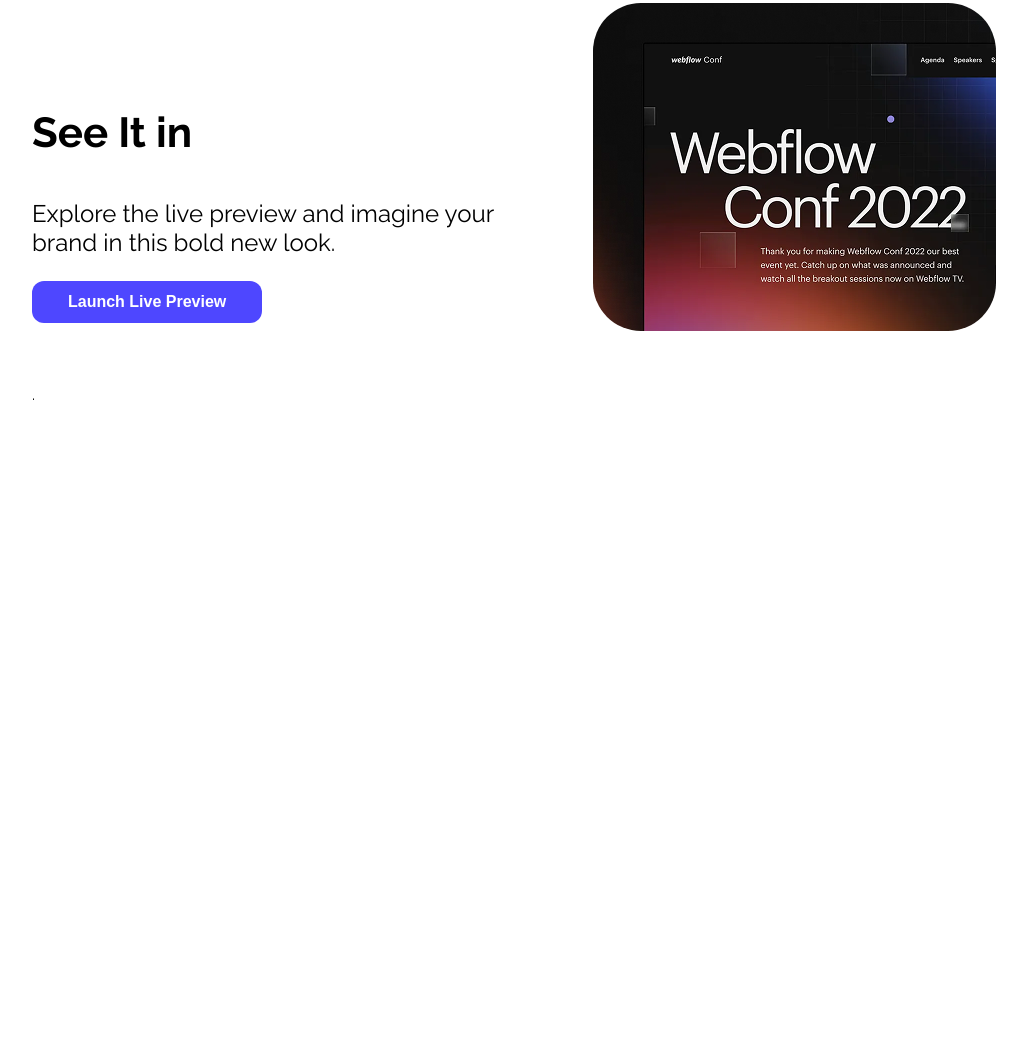
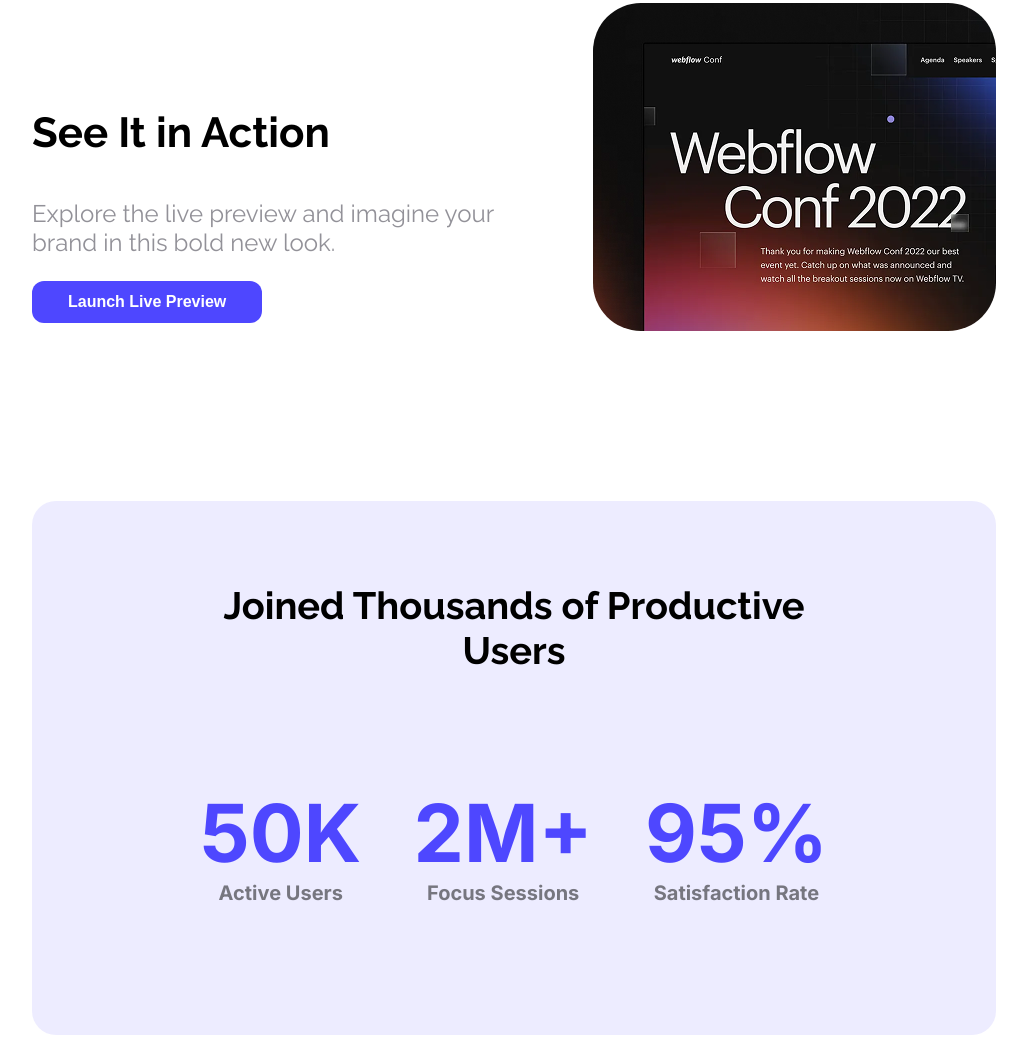
Before and after one commit to TanveerHossain752/B12A01, a plain HTML site: page index.html in a window 1280 px wide. Shown: the part 971-2014 px from the top of the page, without its empty margins (117-1144 px from the left). Before the commit the page ends 1383 px from the top, so only its background shows below. Drawn offline with Linux system fonts and the light colour scheme.

Commit message:
Productive Users Section

```diff
--- a/index.html
+++ b/index.html
@@ -34,10 +34,10 @@
     <main class="scale">
         <div class="action-section margin-top">
             <div class="action-left">
-                <h3 class="title">See It in</h3>
+                <h3 class="title">See It in Action</h3>
                 <p class="subtitle">
-                    Explore the live preview and imagine your <br> brand in this bold new
-                    look.
+                    Explore the live preview and imagine your <br />
+                    brand in this bold new look.
                 </p>
                 <button class="btn-primary">Launch Live Preview</button>
             </div>
@@ -45,7 +45,33 @@
                 <img class="img-container" src="Assets/wc-mini.png" alt="" />
             </div>
         </div>
-        .
+        <div class="Productive-Users-Section margin-top">
+            <div class="centered-container">
+                <div>
+                    <h2 class="centered-title">Joined Thousands of Productive Users</h2>
+                </div>
+                <div class="centered-content inter-normal">
+                    <div class="centered-item">
+                        <h3 class="centered-subtitle">
+                            50K<br />
+                            <p class="centered-text">Active Users</p>
+                        </h3>
+                    </div>
+                    <div class="centered-item">
+                        <h3 class="centered-subtitle">
+                            2M+<br />
+                            <p class="centered-text">Focus Sessions</p>
+                        </h3>
+                    </div>
+                    <div class="centered-item">
+                        <h3 class="centered-subtitle">
+                            95%<br />
+                            <p class="centered-text">Satisfaction Rate</p>
+                        </h3>
+                    </div>
+                </div>
+            </div>
+        </div>
     </main>
     <footer></footer>
 </body>
--- a/styles/assign.css
+++ b/styles/assign.css
@@ -55,6 +55,7 @@ nav ul li a {
 }
 .header-title {
     font-size: 65px;
+    color: rgba(37, 36, 50, 1);
 }
 .scale{
     margin-left: 141px;
@@ -75,7 +76,38 @@ nav ul li a {
 }
 .subtitle{
     font-size: 24px;
+    color: rgba(37, 36, 50, 0.5);
 }
 .img-container{
     border-radius: 48px;
 }
+.Productive-Users-Section{
+    background-color: rgba(78, 71, 255, 0.1);
+    border-radius: 24px;
+}
+.centered-container{
+    text-align: center;
+    padding: 50px 142px;
+    gap: 40px;
+}
+.centered-title{
+    font-size: 38px;
+    font-weight: bold;
+}
+.centered-content{
+    display: flex;
+    justify-content: space-around;
+}
+.centered-item{
+    column-gap: 0px;
+}
+.centered-subtitle{
+    font-size: 80px;
+    color: rgba(78, 71, 255, 1);
+    font-weight: bold;
+}
+.centered-text{
+    font-size: 20px;
+    margin-top: 0px;
+    color: rgba(0, 0, 0, 0.5);
+}
```
